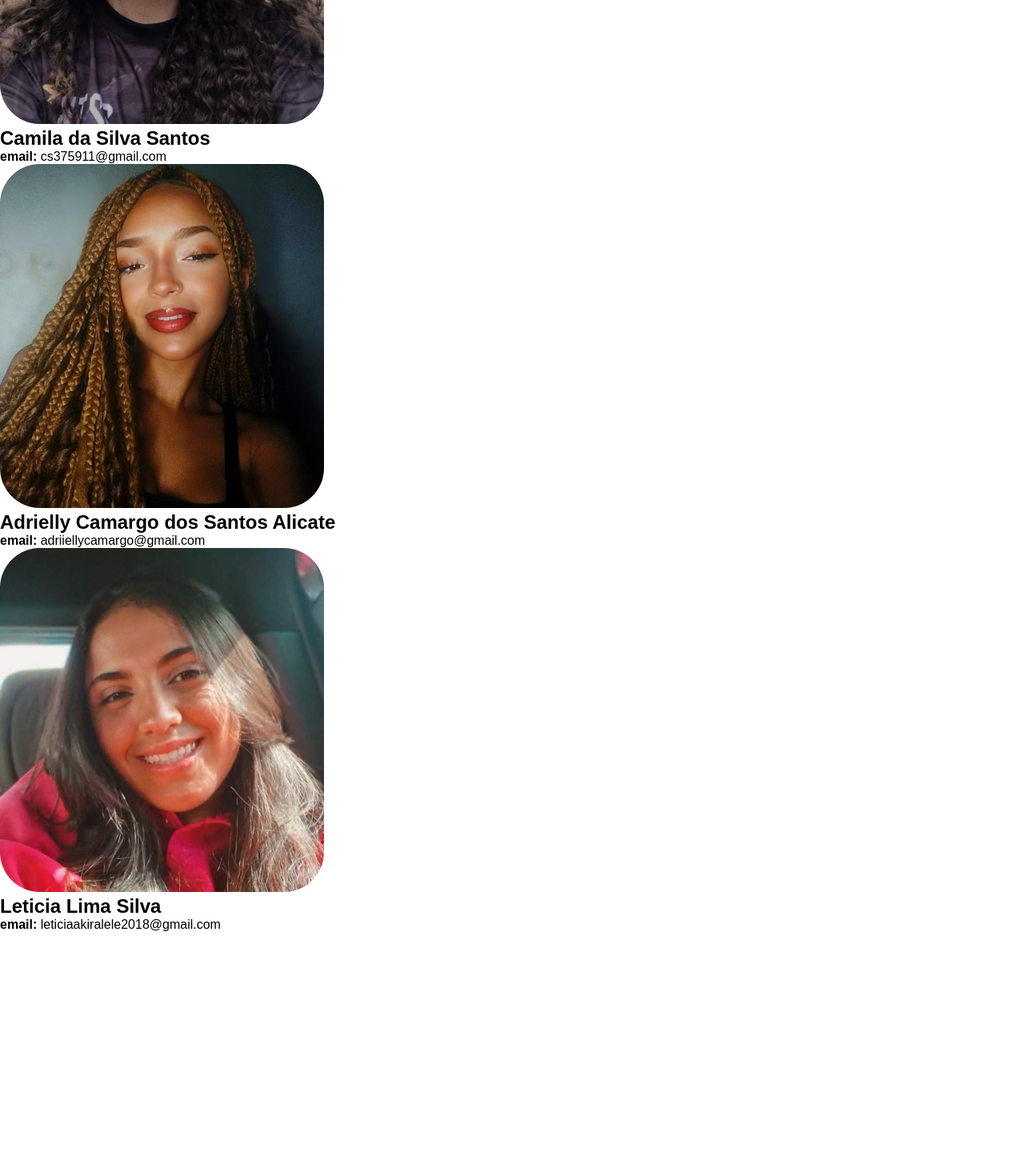
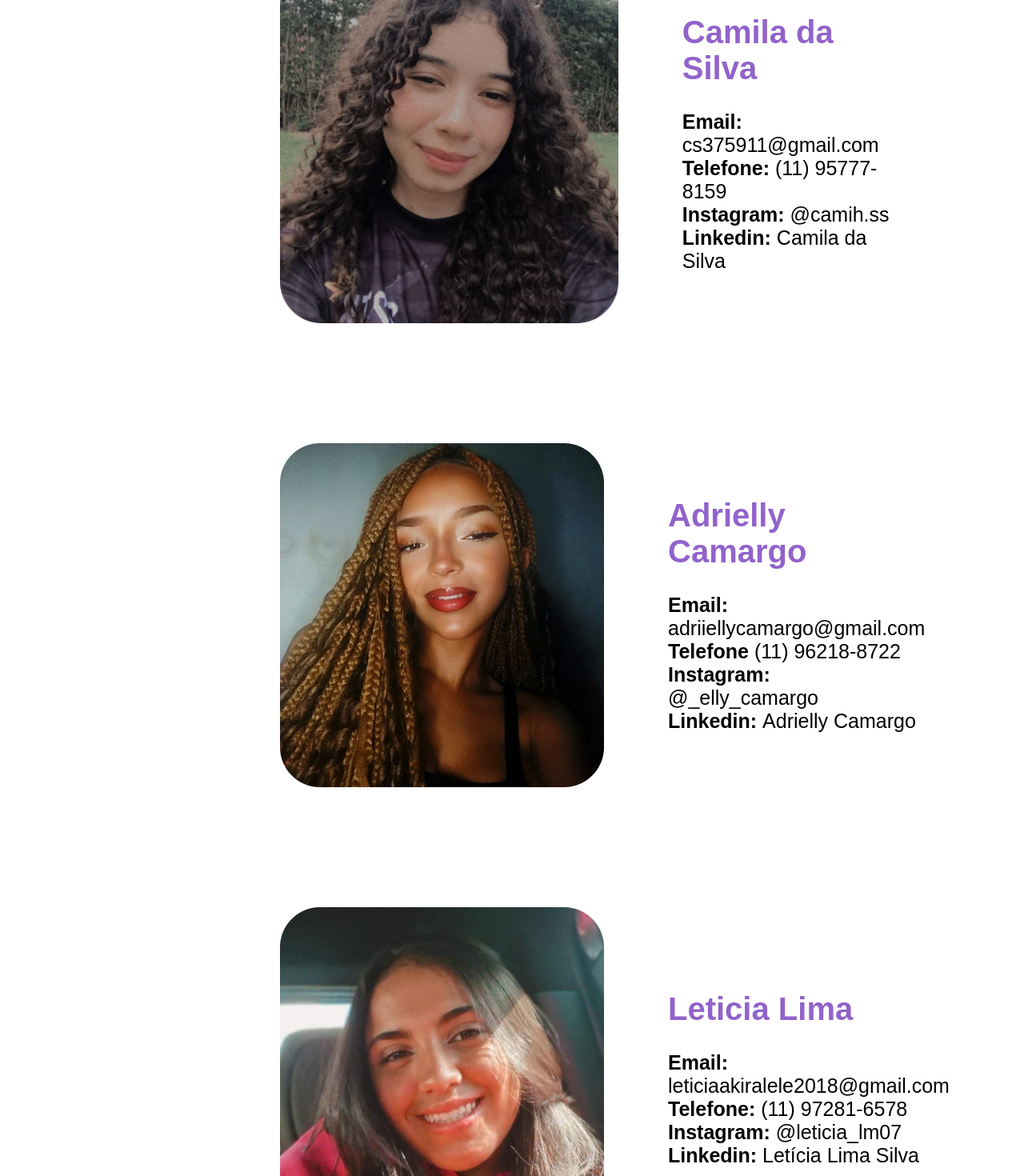
Before and after one commit to adrielly1/epitech2, a React (Vite) app: page /integrantes in a window 1280 px wide. Shown: the part 420-1890 px from the top of the page at 80% size. Before the commit the page ends 1585 px from the top, so only its background shows below. Built offline with nearby package versions, Linux system fonts and the light colour scheme.

Commit message:
Inicio da estilização da última página 'Integrantes'

```diff
--- a/src/pages/Integrantes.jsx
+++ b/src/pages/Integrantes.jsx
@@ -2,27 +2,48 @@ import Header from "./Header"
 import camila from "../assets/camila.png"
 import adrielly from "../assets/adrielly.png"
 import leticia from "../assets/leticia.png"
+import { Conteudo } from "./Integrantes.styles"
 
 export default function Integrantes() {
   return (
     <div>
         <Header />
-        <h1 className="backgroundTitle">Integrantes</h1>
+        <Conteudo>
+          <h1 className="backgroundTitle">INTEGRANTES</h1>
           <section>
               <img src={camila} alt="" />
-            <h2>Camila da Silva Santos</h2>
-            <p><b>email: </b>  cs375911@gmail.com</p>
+              <div>
+                <h2>Camila da Silva</h2>
+                <p><b>Email: </b>  cs375911@gmail.com</p>
+                <p><b>Telefone: </b> (11) 95777-8159</p>
+                <p><b>Instagram: </b>@camih.ss</p>
+                <p><b>Linkedin: </b><a href="https://www.linkedin.com/in/camila-santos-b9a4b72ba/">Camila da Silva</a></p>
+              </div>
           </section>
           <section>
               <img src={adrielly} alt="" />
-            <h2>Adrielly Camargo dos Santos Alicate</h2>
-            <p><b>email: </b> adriiellycamargo@gmail.com</p>
+              <div>
+                <h2>Adrielly Camargo</h2>
+                <p><b>Email:</b> adriiellycamargo@gmail.com</p>
+                <p><b>Telefone</b> (11) 96218-8722</p>
+                <p><b>Instagram: </b>@_elly_camargo</p>
+                <p><b>Linkedin: </b> <a href="www.linkedin.com/in/adrielly-camargo">Adrielly Camargo</a></p>
+
+              </div>
+
           </section>
           <section>
               <img src={leticia} alt="" />
-            <h2>Leticia Lima Silva</h2>
-            <p><b>email: </b>  leticiaakiralele2018@gmail.com</p>
+              <div>
+                <h2>Leticia Lima</h2>
+                <p><b>Email: </b>leticiaakiralele2018@gmail.com</p>
+                <p><b>Telefone: </b>(11) 97281-6578</p>
+                <p><b>Instagram: </b>@leticia_lm07</p>
+                <p><b>Linkedin: </b><a href="https://www.linkedin.com/in/letícia-lima-silva-5a8b732bb/">Letícia Lima Silva</a></p>
+
+              </div>
           </section>
+        </Conteudo>
     </div>
   )
 }
--- /dev/null
+++ b/src/pages/Integrantes.styles.js
@@ -0,0 +1,37 @@
+import styled from "styled-components";
+
+export const Conteudo = styled.main`
+    h1 {
+        margin: 80px 38%;
+    }
+
+    h2 {
+        color: ${props => props.theme.titlePurple};
+        font-size: 40px;
+        text-align: left;
+        margin-bottom: 30px;
+    }
+
+    p {
+        font-size: 25px;
+    }
+
+    a{
+        text-decoration: none;
+        color: ${props => props.theme.black};
+    }
+
+    section {
+        display: flex;
+        align-items: center;
+        gap: 80px;
+        margin: 150px;
+        margin-left: 350px;
+    }
+
+    section img {
+        width: 500px;
+    }
+
+
+`
--- a/src/pages/Pecas.styles.js
+++ b/src/pages/Pecas.styles.js
@@ -8,13 +8,13 @@ export const Conteudo = styled.main`
         margin: 80px  43%;
     }
 
-    h2 {
-        color: ${props => props.theme.titlePurple};
-        font-size: 40px;
+    0px;
         margin: 20px;
         margin-left: 60px;
         text-align: left;
-        margin-bottom: 50px;
+        margin-bottom: h2 {
+        color: ${props => props.theme.titlePurple};
+        font-size: 450px;
     }
 
     p {
```
Lines whose indentation alone changed are shown as unchanged.
